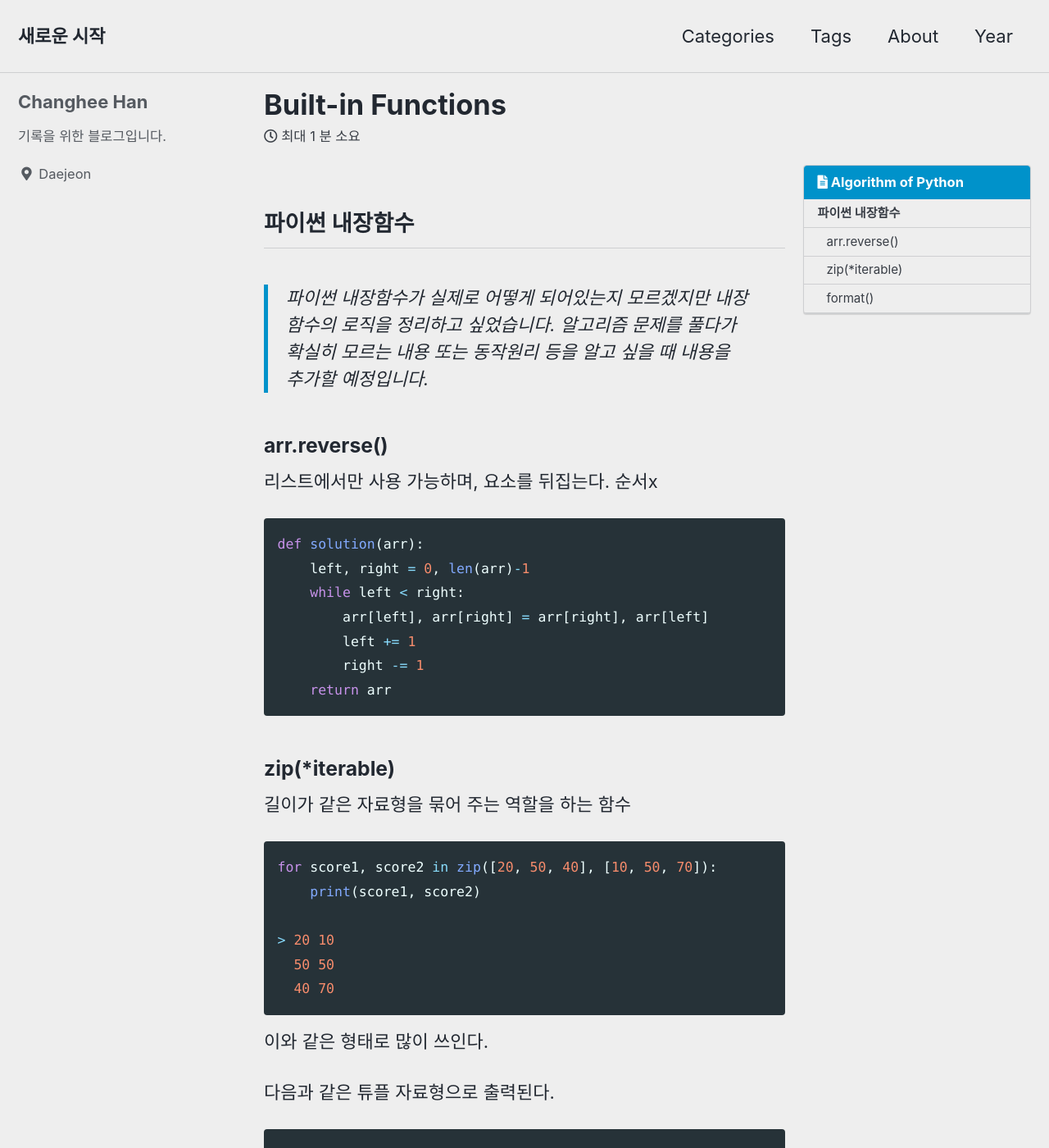
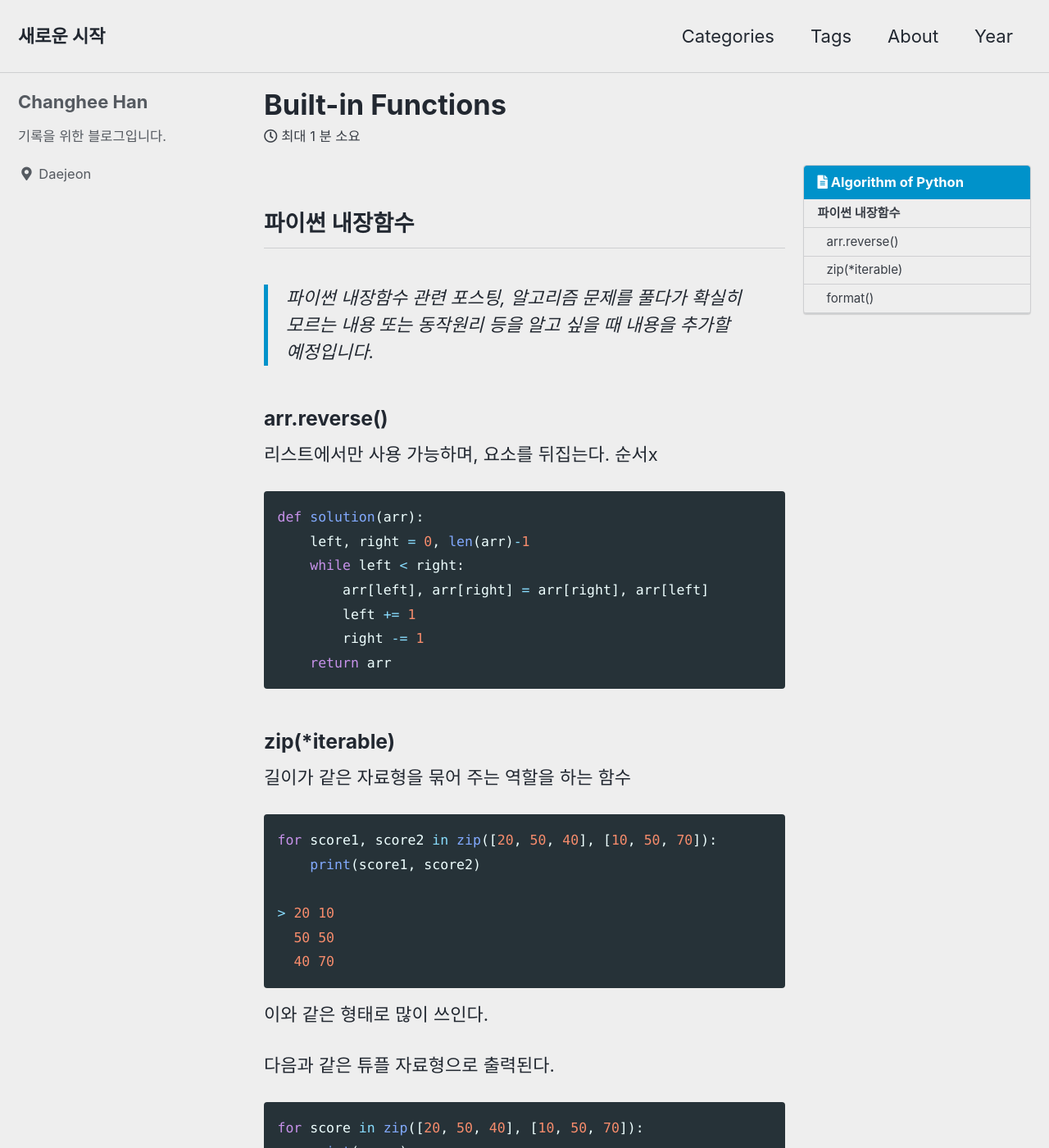
Before and after one commit to hython37/hython37.github.io, a Jekyll site: the page built from _posts/2020-12-12-Built-in Functions.md, in a window 1280 px wide and 1400 px high. Shown: the whole window at 82% size. Built offline with Jekyll 4.4.1, drawn with Linux system fonts in a browser that asks for light colours; cached includes are drawn as plain includes; some of the changed text lies outside the part shown.

Commit message:
update built-in

```diff
--- a/_posts/2020-12-12-Built-in Functions.md
+++ b/_posts/2020-12-12-Built-in Functions.md
@@ -11,7 +11,7 @@ toc_label: "Algorithm of Python"
 ---
 
 ## 파이썬 내장함수
-> 파이썬 내장함수가 실제로 어떻게 되어있는지 모르겠지만 내장함수의 로직을 정리하고 싶었습니다. 알고리즘 문제를 풀다가 확실히 모르는 내용 또는 동작원리 등을 알고 싶을 때 내용을 추가할 예정입니다.
+> 파이썬 내장함수 관련 포스팅, 알고리즘 문제를 풀다가 확실히 모르는 내용 또는 동작원리 등을 알고 싶을 때 내용을 추가할 예정입니다.
 
 
 ### arr.reverse()
```
Also changed, not shown: other parts of _posts/2020-12-12-Built-in Functions.md (+1 -1 lines).
